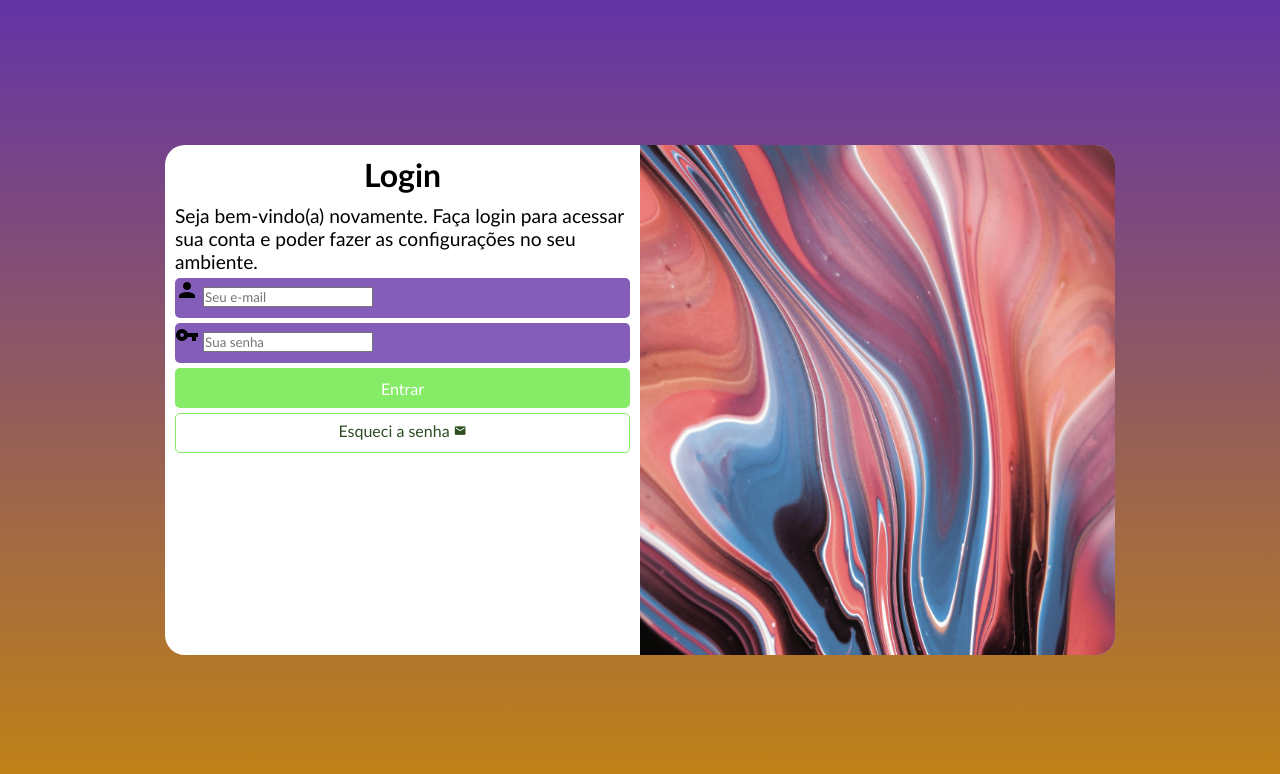
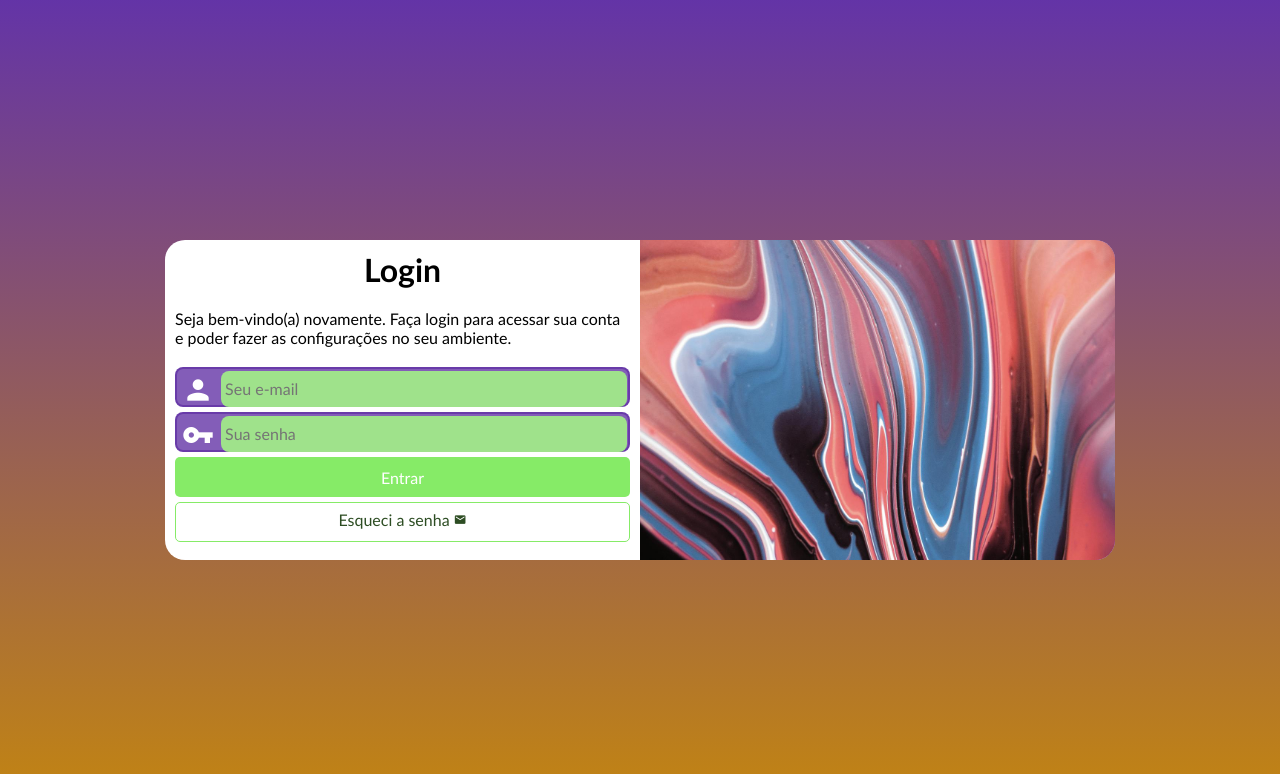
Before and after one commit to PedroWrublak/projeto-login, a plain HTML site: page index.html in a window 1280 px wide. Drawn offline with Linux system fonts and the light colour scheme.

Commit message:
Finalizada formatação do formulário e adicionado ajuste de tamanho para diferentes telas

```diff
--- a/estilos/media-query.css
+++ b/estilos/media-query.css
@@ -10,12 +10,13 @@ Grandes telas: acima de 1200px
 */
 
 @media screen and (min-width: 768px) and (max-width: 992px) {
-    body {
+    body { /* CONFIGURAÇÃO PARA TABLET */
         background-image: linear-gradient(to top, #c28412, #6232a6c9);
     }
 
     section#login {
         width: 80vw;
+        height: 270px;
     }
 
     section#login > div#imagem {
@@ -31,12 +32,13 @@ Grandes telas: acima de 1200px
 }
 
 @media screen and (min-width: 992px) {
-    body {
+    body { /* CONFIGURAÇÃO PARA DEKTOP */
         background-image: linear-gradient(to top, #c28412, #6232a6c9);
     }
 
     section#login {
         width: 950px;
+        height: 320px;
     }
 
     section#login > div#imagem {
@@ -55,6 +57,7 @@ Grandes telas: acima de 1200px
     }
 
     div#formulario > p {
-        font-size: 1.2em;
+        font-size: 1em;
+        margin: 20px 0px;
     }
 }
--- a/estilos/style.css
+++ b/estilos/style.css
@@ -30,7 +30,6 @@ section#login {
     position: absolute;
     top: 50%;
     left: 50%;
-    transform: translate(-50%, -50%);
     overflow: hidden;
 
     background-color: white;
@@ -39,6 +38,7 @@ section#login {
     border-radius: 20px;
     box-shadow: 0px 0px 10px, rgba(0, 0, 0, 0.479);
 
+    transform: translate(-50%, -50%);
     transition: width .3s, height .3s;
     transition-timing-function: ease;
 }
@@ -68,12 +68,37 @@ div.campo > label {
     display: none;
 }
 
+div.campo > span.material-icons {
+    color: white;
+    /*background-color: black;*/
+    font-size: 2em;
+    width: 40px;
+    padding: 5px;
+}
+
+div.campo > input {
+    background-color: #9fe28b;
+    font-size: 1em;
+    width: calc(100% - 45px);
+    height: 100%;
+    border: 0px;
+    border-radius: 8px;
+    padding: 4px;
+    transform: translateY(-11px);
+}
+
+div.campo >input:focus-within {
+    background-color: white;
+    border: none;
+}
+
 form > div.campo {
     background-color: #6232a6c9;
+    border: 2px solid #6232a6c9;
     display: block;
     width: 100%;
     height: 40px;
-    border-radius: 5px;
+    border-radius: 8px;
     margin: 5px 0px;
 }
 
```
